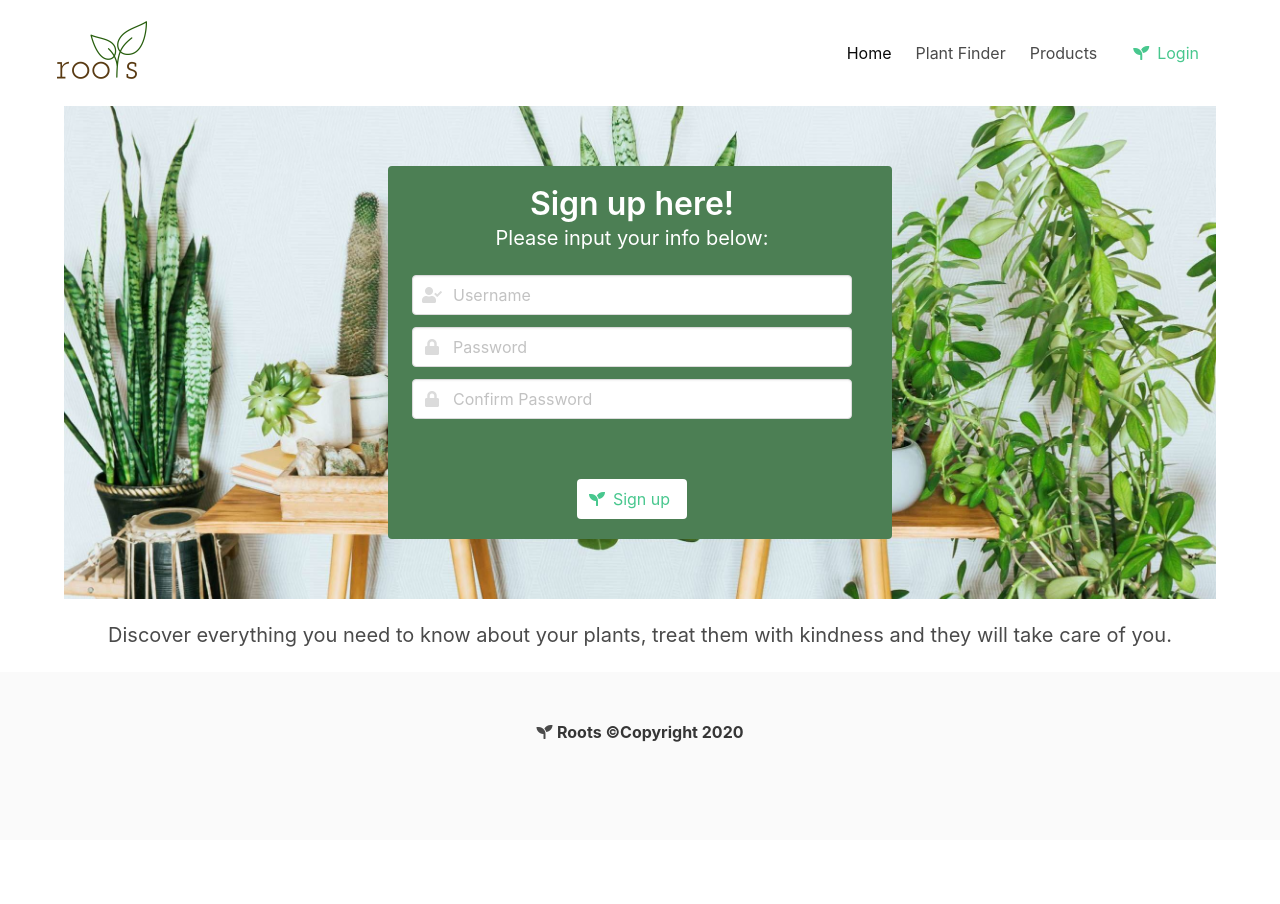
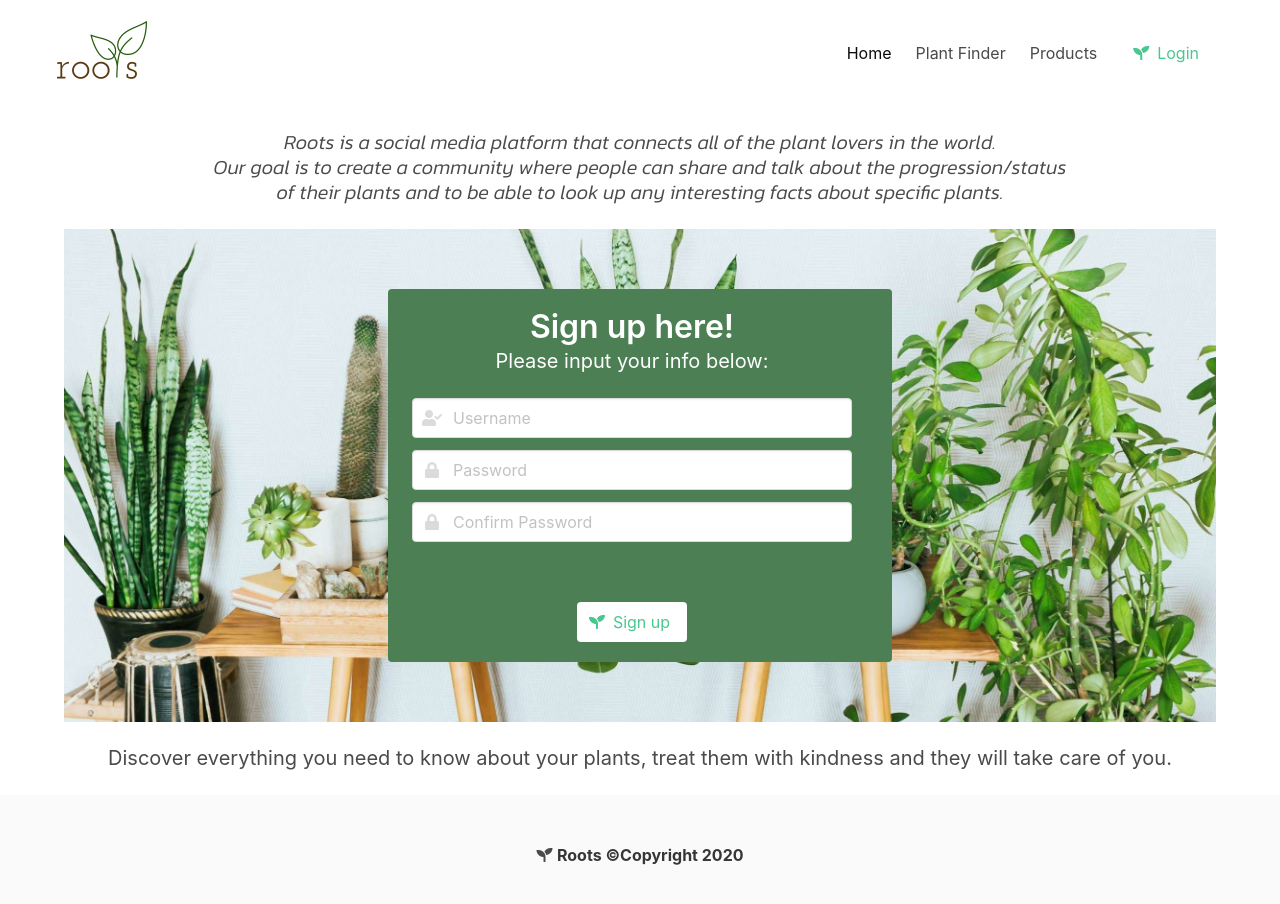
Before and after one commit to Goodlvn/roots-a-social-garden, a website: page public/html/signup.html in a window 1280 px wide. Before the commit the page ends 840 px from the top, so only its background shows below. Drawn offline with nearby package versions, Linux system fonts and the light colour scheme.

Commit message:
create mission statement

```diff
--- a/public/css/style.css
+++ b/public/css/style.css
@@ -56,3 +56,8 @@ hr {
   .bio {
       max-width: 425px;
   }
+
+  #mission {
+      font-family: 'Abel', sans-serif;
+      font-family: 'Kanit', sans-serif;
+  }
--- a/public/html/signup.html
+++ b/public/html/signup.html
@@ -8,6 +8,7 @@
     <link rel="stylesheet" href="https://cdn.jsdelivr.net/npm/bulma@0.9.1/css/bulma.min.css">
     <link rel="stylesheet" href="https://use.fontawesome.com/releases/v5.8.1/css/all.css"
         integrity="sha384-50oBUHEmvpQ+1lW4y57PTFmhCaXp0ML5d60M1M7uH2+nqUivzIebhndOJK28anvf" crossorigin="anonymous" />
+        <link href="https://fonts.googleapis.com/css2?family=Abel&family=Kanit:ital,wght@1,300&display=swap" rel="stylesheet">
     <link rel="stylesheet" href="../css/style.css">
 </head>
 
@@ -47,6 +48,13 @@
             </div>
         </div>
     </header>
+    <section id="mission">
+        <h2 class="subtitle has-text-centered m-5">
+            <p><i>Roots is a social media platform that connects all of the plant lovers in the world.</i></p>
+            <p><i>Our goal is to create a community where people can share and talk about the progression/status</i></p>
+            <p><i>of their plants and to be able to look up any interesting facts about specific plants.</i></p>
+        </h2>
+    </section>
     <section class="section hero-body container background bg-img has-text-centered create">
         <div class="column is-half is-offset-one-quarter">
             <div class="notification is-Light" style="background-color: rgba(76, 127, 84, 1);">
--- a/server.js
+++ b/server.js
@@ -19,7 +19,7 @@ app.use(passport.session());
 require("./routes/sign&log-routes.js")(app);
 require("./routes/user-routes.js")(app);
 
-db.sequelize.sync(({ force: true })).then(() => {
+db.sequelize.sync().then(() => {
     app.listen(PORT, () => {
         console.log("App listening on PORT: http://localhost:" + PORT);
     });
```
